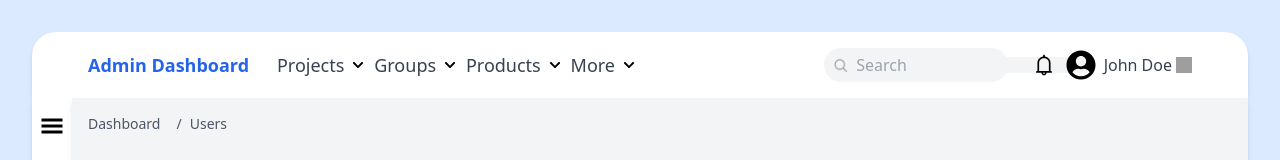
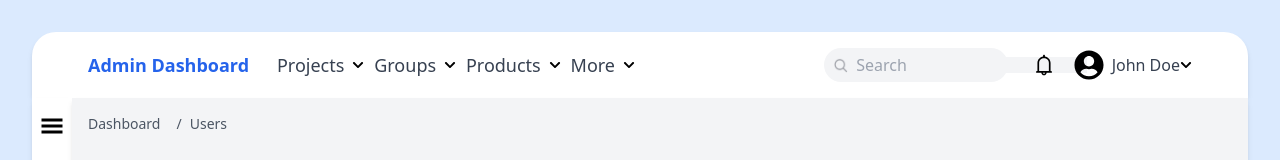
Before and after one commit to OgAeons/admin-dashboard, a React (Vite) app: page /admin-dashboard/users in a window 1280 px wide. Shown: the top 160 px of the page. Built offline with nearby package versions, Linux system fonts and the light colour scheme; grey boxes are pictures that could not be loaded.

Commit message:
Updated navbar: minor changes

```diff
--- a/src/components/Navbar.jsx
+++ b/src/components/Navbar.jsx
@@ -70,7 +70,7 @@ function Navbar({ darkMode, setDarkMode }) {
                     <div className='flex items-center cursor-pointer ml-auto' onClick={toggleUserDropdown}>
                         <FaUserCircle size={30} color={iconColor} />
                         <span className='ml-2'>John Doe</span>
-                        <img src={darkMode? './down-arrow-white.png' : './down-arrow.png'} alt="Arrow" className="w-4 h-4 ml-1" />
+                        <FaChevronDown size={12} color={iconColor} />
                     </div>
 
                     {isUserDropdownOpen && (
```
